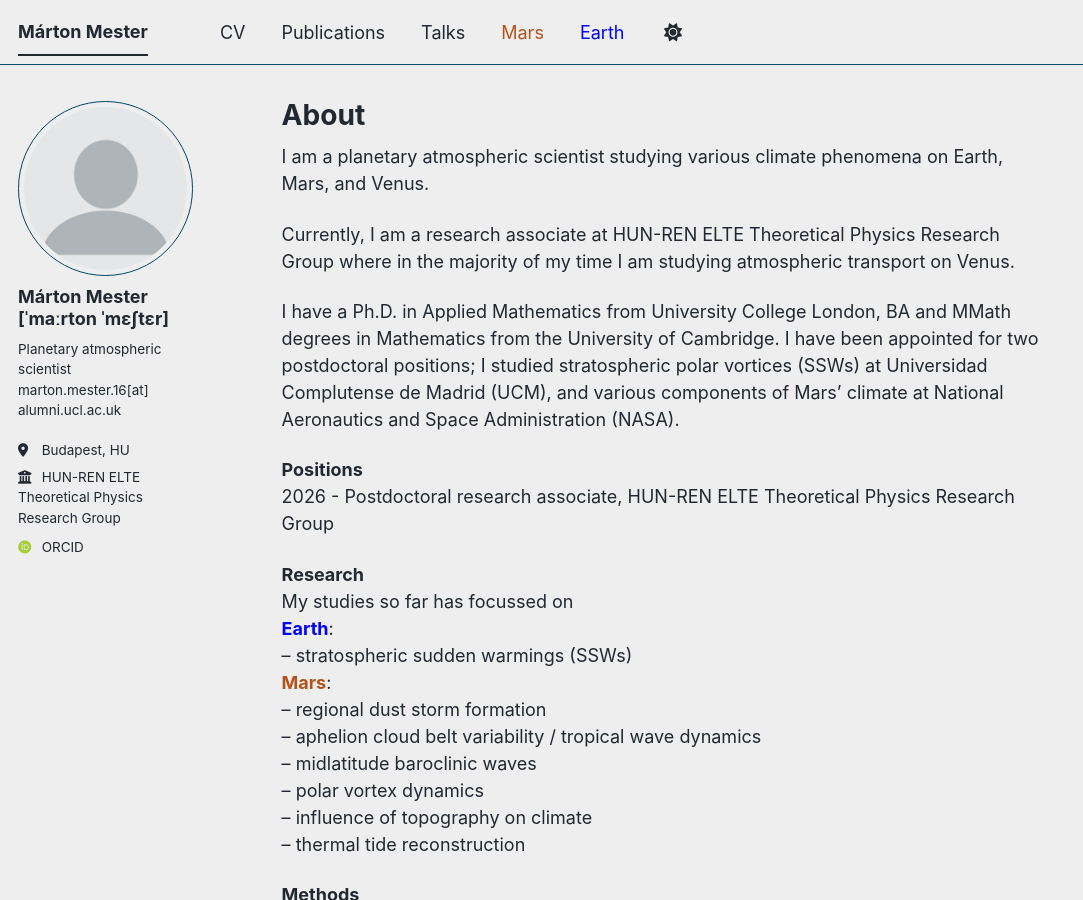
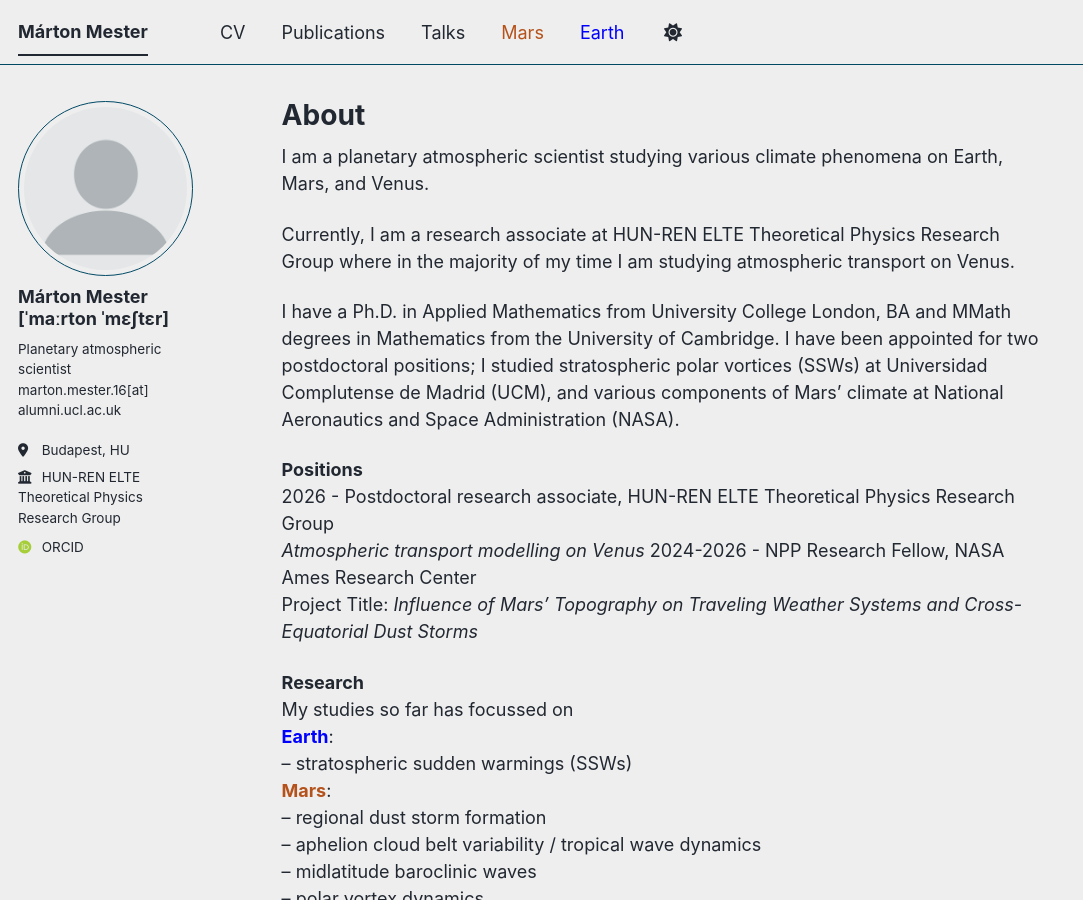
Before and after one commit to thengc6369/thengc6369.github.io, a Jekyll site: the page built from _pages/about.md, in a window 1280 px wide and 900 px high. Shown: the whole window, without its empty margins (0-1083 px from the left). Built offline with Jekyll 4.4.1, drawn with Linux system fonts in a browser that asks for light colours; some web fonts are replaced; a script bundle is joined from its source files by our own code; library files that are not in the unit come from our copies.

Commit message:
Update about.md

```diff
--- a/_pages/about.md
+++ b/_pages/about.md
@@ -13,7 +13,9 @@
 
 <b>Positions</b> <br>
 2026 - Postdoctoral research associate, HUN-REN ELTE Theoretical Physics Research Group <br>
-
+<i> Atmospheric transport modelling on Venus </i>
+2024-2026 - NPP Research Fellow, NASA Ames Research Center <br>
+Project Title: <i> Influence of Mars' Topography on Traveling Weather Systems and Cross-Equatorial Dust Storms </i>
 
 <b>Research</b> <br>
 My studies so far has focussed on <br>
```
